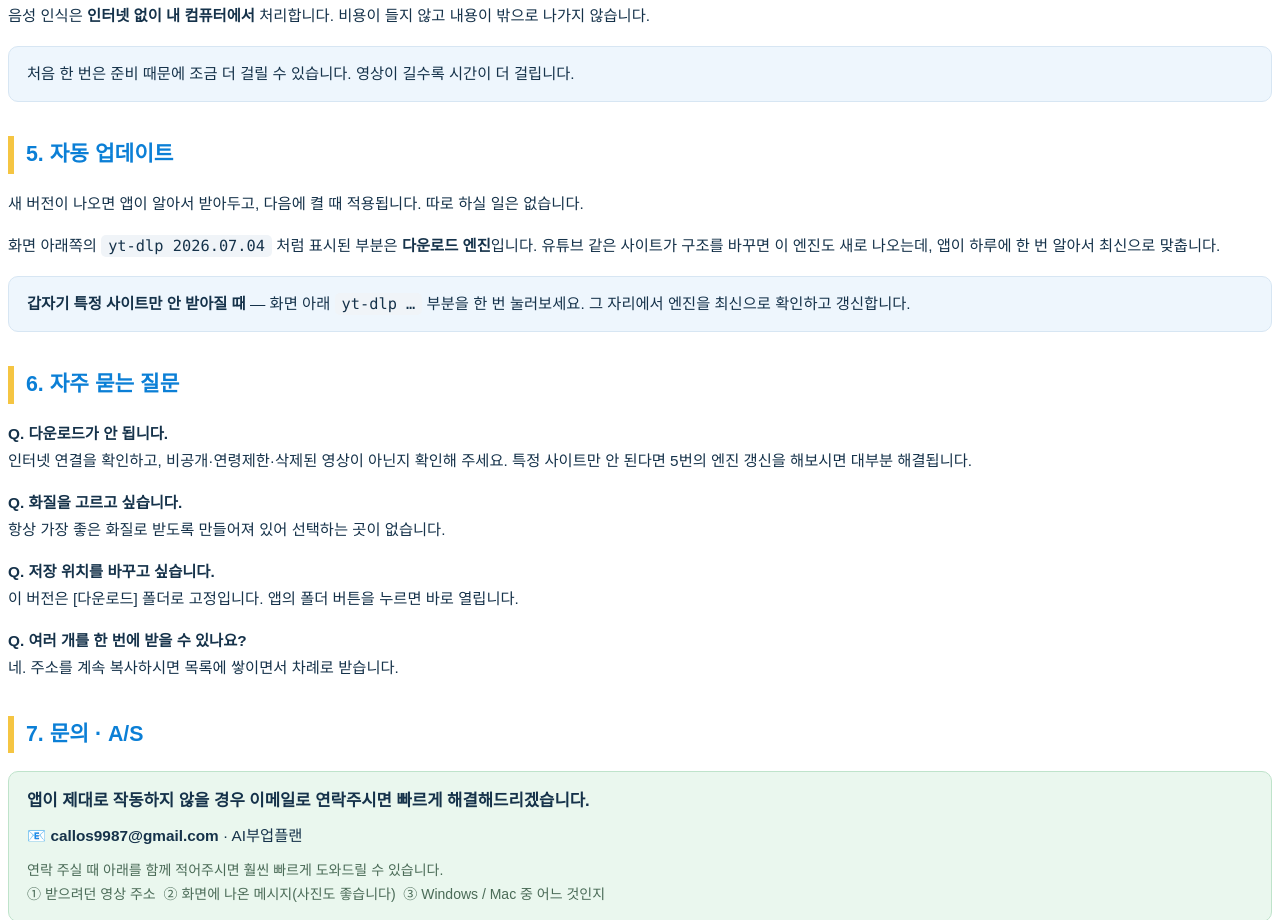
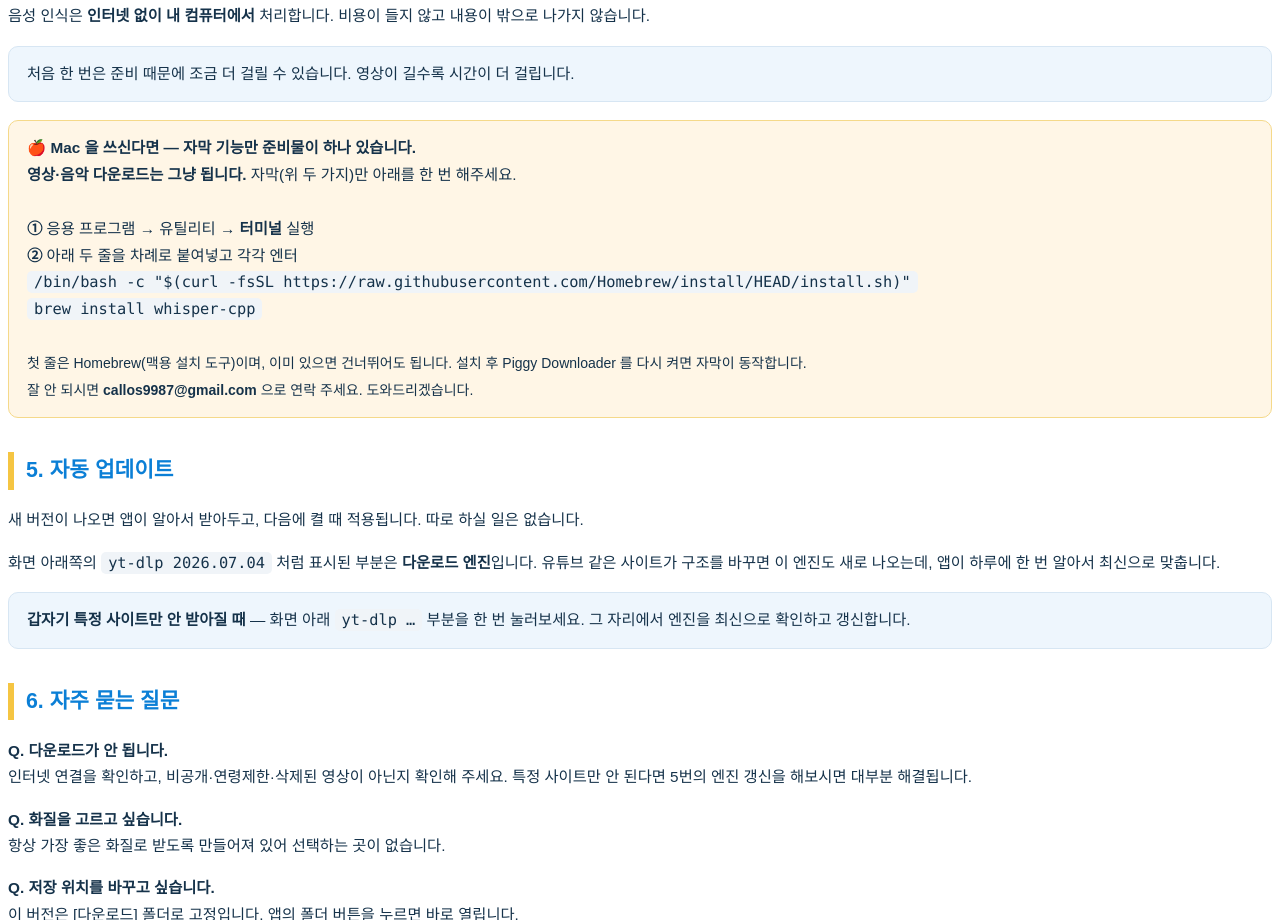
Before and after one commit to theblackart001-bit/piggy-downloader, a browser extension: page packaging/manual.html in a window 1280 px wide. Shown: the part 1940-2860 px from the top of the page. Drawn offline with Linux system fonts and the light colour scheme.

Commit message:
fix(mac): 깨진 whisper 번들 제거 + 자막 준비물 안내 명확화
brew 의 whisper-cli 는 /opt/homebrew 의 dylib 를 절대경로로 참조해,
그대로 번들하면 Homebrew 없는 맥에서 실행되지 않는다. 게다가 binaries.js 가
번들본을 먼저 찾으므로 brew 를 깐 사용자까지 깨진 번들본에 걸려 실패한다.
-> mac 에는 번들하지 않고 PATH 폴백에 맡긴다.

매뉴얼/안내문: 'Mac 은 자막만 준비물 필요(brew install whisper-cpp)' 를
따라 하기 쉬운 단계로 명시. 다운로드 자체는 준비물 없이 동작함을 함께 안내.

```diff
--- a/package.json
+++ b/package.json
@@ -1,7 +1,7 @@
 {
   "name": "piggy-downloader",
   "productName": "Piggy Downloader",
-  "version": "1.4.0",
+  "version": "1.4.1",
   "description": "1000+ 사이트 영상·오디오 다운로더 (yt-dlp + ffmpeg 내장)",
   "author": "AI부업플랜 <callos9987@gmail.com>",
   "license": "MIT",
--- a/packaging/manual.html
+++ b/packaging/manual.html
@@ -89,6 +89,16 @@
   <p>음성 인식은 <b>인터넷 없이 내 컴퓨터에서</b> 처리합니다. 비용이 들지 않고 내용이 밖으로 나가지 않습니다.</p>
   <div class="tip">처음 한 번은 준비 때문에 조금 더 걸릴 수 있습니다. 영상이 길수록 시간이 더 걸립니다.</div>
 
+  <div class="warn"><b>🍎 Mac 을 쓰신다면 — 자막 기능만 준비물이 하나 있습니다.</b><br />
+  <b>영상·음악 다운로드는 그냥 됩니다.</b> 자막(위 두 가지)만 아래를 한 번 해주세요.<br /><br />
+  <b>①</b> 응용 프로그램 → 유틸리티 → <b>터미널</b> 실행<br />
+  <b>②</b> 아래 두 줄을 차례로 붙여넣고 각각 엔터<br />
+  <code>/bin/bash -c "$(curl -fsSL https://raw.githubusercontent.com/Homebrew/install/HEAD/install.sh)"</code><br />
+  <code>brew install whisper-cpp</code><br /><br />
+  <span style="font-size:10.5pt">첫 줄은 Homebrew(맥용 설치 도구)이며, 이미 있으면 건너뛰어도 됩니다.
+  설치 후 Piggy Downloader 를 다시 켜면 자막이 동작합니다.<br />
+  잘 안 되시면 <b>callos9987@gmail.com</b> 으로 연락 주세요. 도와드리겠습니다.</span></div>
+
   <h2>5. 자동 업데이트</h2>
   <p>새 버전이 나오면 앱이 알아서 받아두고, 다음에 켤 때 적용됩니다. 따로 하실 일은 없습니다.</p>
   <p>화면 아래쪽의 <code>yt-dlp 2026.07.04</code> 처럼 표시된 부분은 <b>다운로드 엔진</b>입니다.
```
Also changed, not shown: scripts/make-dist-package.js (+18 -3 lines), .github/workflows/build-mac.yml, 1 other file.
